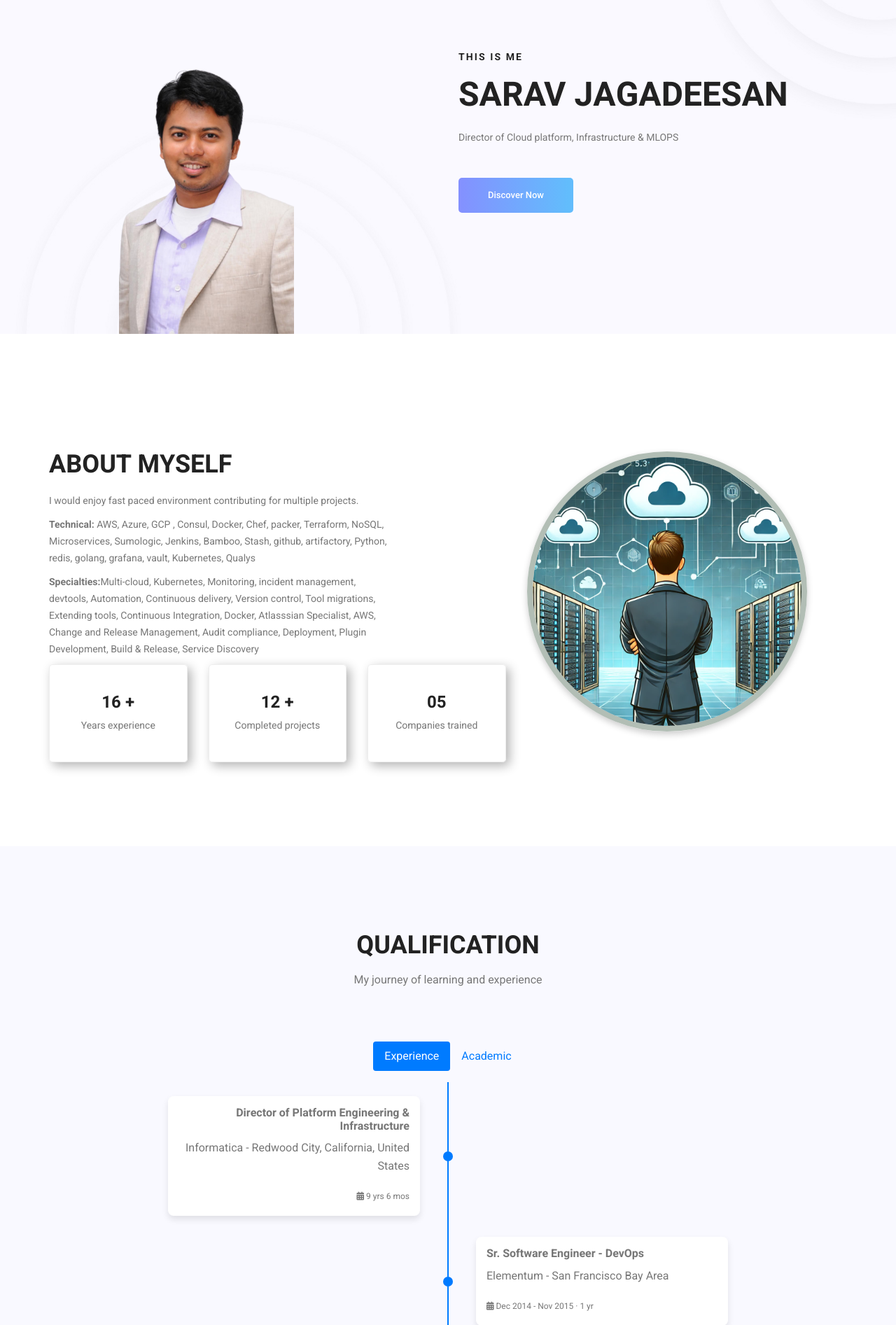
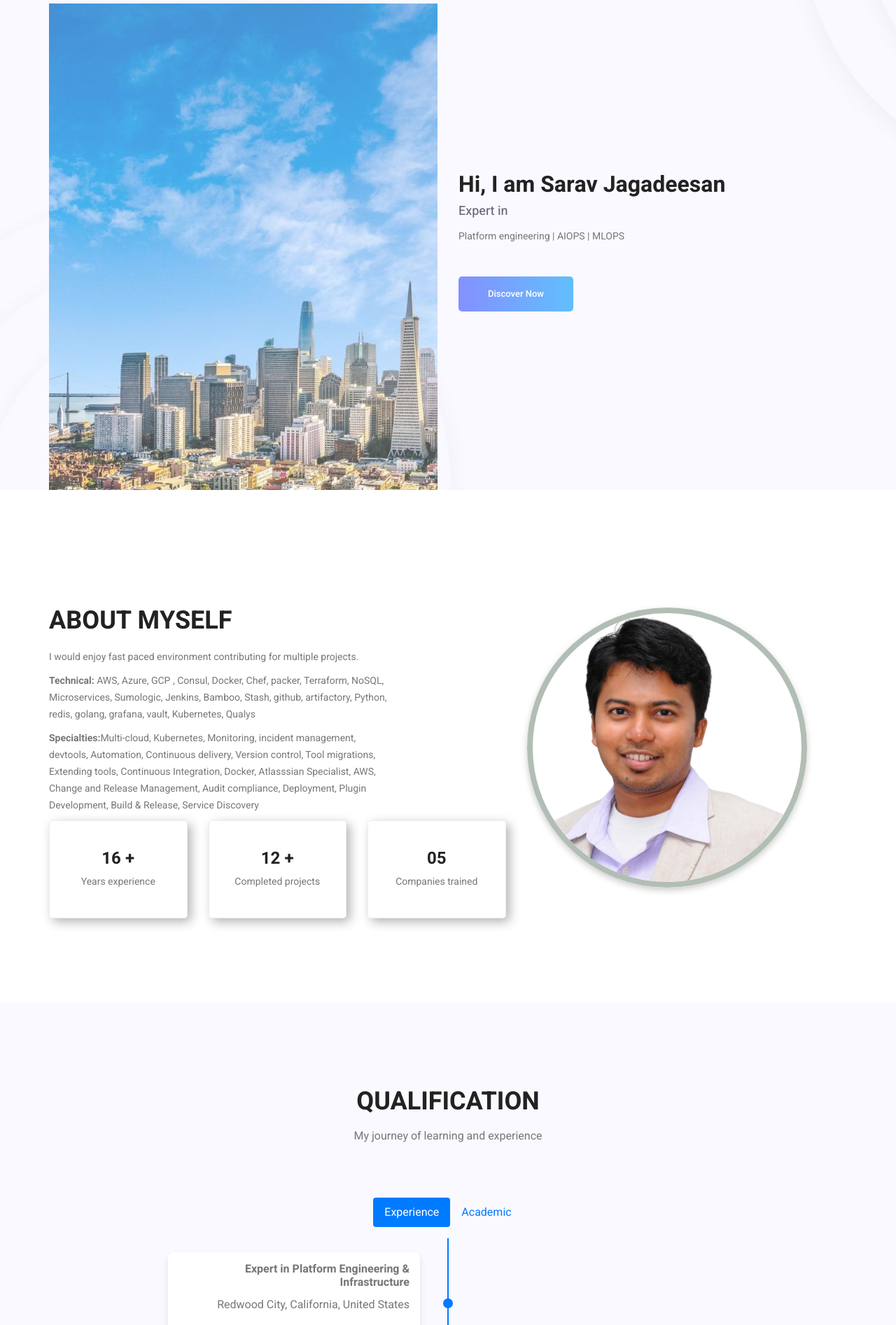
Before and after one commit to mahadev110/saravportfolio, a PHP site: page / in a window 1280 px wide. Shown: the part 100-1993 px from the top of the page at 70% size. Run offline with PHP 8.4, Linux system fonts and the light colour scheme; some libraries are stand-ins or nearby versions.

Commit message:
timeline edu

```diff
--- a/css/custom.css
+++ b/css/custom_style.css
@@ -55,12 +55,12 @@
 }
 
 .latest_blog_area {
-    background: #f9f9ff;
+    background: #ffffff;
 }
 
 .home_banner_area .banner_inner .home_left_img {
-
-    padding-left: 100px;
+    padding-top: 135px!important;
+    padding-left: 200px;
 }
 
 .image-frame {
@@ -192,3 +192,81 @@
         text-align: left;
     }
 }
+
+
+.home-title {
+    font-size: 2rem;
+}
+.home-subtitle {
+    font-size: 1.125rem;
+    color: hsl(250deg 7.82% 45.28%);
+    font-weight: 500;
+    margin-bottom: 0.75rem;
+}
+
+.home-description {
+    margin-bottom: 2rem;
+}
+
+.home_banner_area .banner_inner .banner_content {
+
+    margin-top: 90px;
+}
+.socialicon_top {
+    position: absolute; /* Positions within the parent section */
+    top: 50%;
+    transform: translateY(-50%);
+    left: 200px; /* Adjust as needed */
+}
+
+.socialicon_top a {
+    display: flex;
+    align-items: center;
+    justify-content: center;
+    text-decoration: none;
+    font-size: 24px;
+}
+
+.socialicon_top i {
+    background: linear-gradient(to right, #8490ff 0%, #62bdfc 48%, #8490ff 100%);
+    -webkit-background-clip: text;
+    -webkit-text-fill-color: transparent;
+    transition: transform 0.3s ease-in-out;
+}
+
+.socialicon_top a:hover i {
+    transform: scale(1.2);
+}
+
+
+@media (max-width: 575px) {
+    .socialicon_top {
+        display: none;
+    }
+}
+
+
+.banner_left_img {
+    width: 100%;
+    height: 100vh; /* Full height of the viewport */
+    display: flex;
+    align-items: center; /* Center image vertically */
+    justify-content: center; /* Center image horizontally */
+    overflow: hidden; /* Prevents any overflow */
+}
+
+.banner_left_img img {
+    width: 100%;
+    height: 100%;
+    object-fit: cover; /* Ensures the image fully covers the area */
+}
+
+@media (max-width: 992px) {
+    .banner_left_img {
+        height: auto; /* Adjust height for smaller screens */
+    }
+}
+
+.home_banner_area .banner_inner .banner_left_img {
+    padding-top: 105px;
+}
--- a/includes/header.php
+++ b/includes/header.php
@@ -26,5 +26,5 @@
     <!-- main css -->
     <link rel="stylesheet" href="css/style.css" />
     <link rel="stylesheet" href="css/responsive.css" />
-    <link rel="stylesheet" href="css/custom.css" />
+    <link rel="stylesheet" href="css/custom_style.css" />
   </head>
--- a/includes/navbar.php
+++ b/includes/navbar.php
@@ -18,8 +18,8 @@
                         <ul class="nav navbar-nav menu_nav ml-auto">
                             <li class="nav-item active"><a class="nav-link" href="#home">Home</a></li>
                             <li class="nav-item"><a class="nav-link" href="#aboutsection">About</a></li>
-                            <li class="nav-item"><a class="nav-link" href="#experienceid">Experiences</a>
-                            <li class="nav-item"><a class="nav-link" href="#academicid">Academic</a></li>
+                            <li class="nav-item"><a class="nav-link" href="#qualificationid">Experiences</a>
+                            <li class="nav-item"><a class="nav-link" href="#qualificationid">Academic</a></li>
                             <li class="nav-item"><a class="nav-link" href="#portfolioid">Portfolio</a>
                             <li class="nav-item"><a class="nav-link" href="#contactid">Contact</a></li>
                             <li class="nav-item"><a class="menu_btn" href="login">Login</a></li>
--- a/includes/slider.php
+++ b/includes/slider.php
@@ -1,19 +1,24 @@
-
 <!--================Home Banner Area =================-->
 <section class="home_banner_area" id="home">
   <div class="banner_inner">
     <div class="container">
       <div class="row">
+
         <div class="col-lg-6">
-              <div class="home_left_img">
-                <img src="img/banner/profile.png" alt="" style="width:250px;"/>
+          <div class="banner_left_img">
+            <img src="img/banner/bannerleft2.jpg" alt="Banner Image">
           </div>
         </div>
+
         <div class="col-lg-6">
           <div class="banner_content">
-                <h5>This is me</h5>
-                <h2>Sarav Jagadeesan</h2>
-                <p>Director of Cloud platform, Infrastructure & MLOPS</p>
+            <div class="home-data">
+              <h1 class="home-title">Hi, I am Sarav Jagadeesan</h1>
+              <h3 class="home-subtitle">Expert in</h3>
+              <p class="home-description">
+                Platform engineering | AIOPS | MLOPS
+              </p>
+            </div>
             <a class="banner_btn" href="#aboutsection">Discover Now</a>
           </div>
         </div>
--- a/index.php
+++ b/index.php
@@ -58,7 +58,7 @@ include "includes/slider.php";
       </div>
       <div class="col-lg-5">
         <div class="image-frame mt-5">
-          <img class="img-fluid" src="img/about.webp" alt="about" />
+          <img class="img-fluid" src="img/banner/profile.png" alt="about" />
         </div>
       </div>
 
@@ -68,7 +68,7 @@ include "includes/slider.php";
 <!--================End Welcome Area =================-->
 
 <!--================Feature Area =================-->
-<section class="feature_area p_120" id="experienceid">
+<section class="feature_area p_120" id="qualificationid">
   <div class="container">
     <div class="main_title">
       <h2>Qualification</h2>
@@ -93,8 +93,8 @@ include "includes/slider.php";
           <div class="timeline-item">
             <div class="timeline-dot"></div>
             <div class="timeline-content">
-          <h5>Director of Platform Engineering & Infrastructure</h5>
-          <p>Informatica - Redwood City, California, United States</p>
+              <h5>Expert in Platform Engineering & Infrastructure</h5>
+              <p>Redwood City, California, United States</p>
               <span style="font-size: 12px;"> <i class="fa-solid fa-calendar-days"></i>
                 9 yrs 6 mos</span>
             </div>
@@ -140,8 +140,47 @@ include "includes/slider.php";
             </div>
           </div>
         </div>
-    ...</div>
-      <div class="tab-pane fade" id="pills-profile" role="tabpanel" aria-labelledby="pills-profile-tab">...</div>
+
+      </div>
+      <div class="tab-pane fade" id="pills-profile" role="tabpanel" aria-labelledby="pills-profile-tab">
+        <div class="timeline">
+          <div class="timeline-item">
+            <div class="timeline-dot"></div>
+            <div class="timeline-content">
+              <div class="projects_item">
+                <img class="img-fluid" src="img/education/1.jpg" alt="Stanford University" />
+              </div>
+              <h5>Organizational Leadership</h5>
+              <p>Stanford University Graduate School of Business</p>
+              <span><i class="fa-solid fa-calendar-days"></i> Feb 2023 - Mar 2023</span>
+            </div>
+          </div>
+
+          <div class="timeline-item">
+            <div class="timeline-dot"></div>
+            <div class="timeline-content">
+              <div class="projects_item">
+                <img class="img-fluid" src="img/education/2.jpg" alt="Anna University" />
+              </div>
+              <h5>BE, Electrical & Electronics</h5>
+              <p>Anna University, Chennai</p>
+              <span><i class="fa-solid fa-calendar-days"></i> July 2002 - May 2006</span>
+            </div>
+          </div>
+
+          <div class="timeline-item">
+            <div class="timeline-dot"></div>
+            <div class="timeline-content">
+              <div class="projects_item">
+                <img class="img-fluid" src="img/education/3.jpg" alt="Arasunagar Matriculation" />
+              </div>
+              <h5>Higher Secondary</h5>
+              <p>Arasunagar Matriculation (Ramakrishna Mission)</p>
+              <span><i class="fa-solid fa-calendar-days"></i> 12 years of schooling</span>
+            </div>
+          </div>
+        </div>
+      </div>
 
     </div>
 
@@ -153,7 +192,7 @@ include "includes/slider.php";
 <!--================End Feature Area =================-->
 
 <!--================Testimonials Area =================-->
-<section class="testimonials_area p_120" id="academicid">
+<!-- <section class="testimonials_area p_120" id="academicid">
   <div class="container">
     <div class="main_title">
       <h2>Academic Background</h2>
@@ -198,7 +237,7 @@ include "includes/slider.php";
 
     </div>
   </div>
-</section>
+</section> -->
 <!--================End Testimonials Area =================-->
 
 
--- a/login.php
+++ b/login.php
@@ -44,7 +44,7 @@ if ($_SERVER["REQUEST_METHOD"] == "POST") {
         <div class="main_menu" id="mainNav">
             <nav class="navbar navbar-expand-lg navbar-light">
                 <div class="container box_1620">
-                    <a class="navbar-brand logo_h" href="index"><img src="img/logo1.png" alt="" /></a>
+                <a href="index.php" class="navbar-brand logo_h">Sarav Jagadeesan</a>
                     <button class="navbar-toggler" type="button" data-toggle="collapse"
                         data-target="#navbarSupportedContent" aria-controls="navbarSupportedContent"
                         aria-expanded="false" aria-label="Toggle navigation">
@@ -57,8 +57,8 @@ if ($_SERVER["REQUEST_METHOD"] == "POST") {
                         <ul class="nav navbar-nav menu_nav ml-auto">
                             <li class="nav-item active"><a class="nav-link" href="index">Home</a></li>
                             <li class="nav-item"><a class="nav-link" href="index.php#aboutsection">About</a></li>
-                            <li class="nav-item"><a class="nav-link" href="index.php#experienceid">Experiences</a>
-                            <li class="nav-item"><a class="nav-link" href="index.php#academicid">Academic</a></li>
+                            <li class="nav-item"><a class="nav-link" href="index.php#qualificationid">Experiences</a>
+                            <li class="nav-item"><a class="nav-link" href="index.php#qualificationid">Academic</a></li>
                             <li class="nav-item"><a class="nav-link" href="index.php#portfolioid">Portfolio</a>
                             <li class="nav-item"><a class="nav-link" href="index.php#contactid">Contact</a></li>
                             <li class="nav-item"><a class="menu_btn" href="login.php">Login</a></li>
```
Also changed, not shown: comingsoon.php (+33 -1 lines), includes/slider copy.php (added, +32 -0 lines), img/banner/bannerleft.jpg (added), img/banner/bannerleft2.jpg (added), img/banner/profilenew.png (added). Lines whose indentation alone changed are shown as unchanged.
